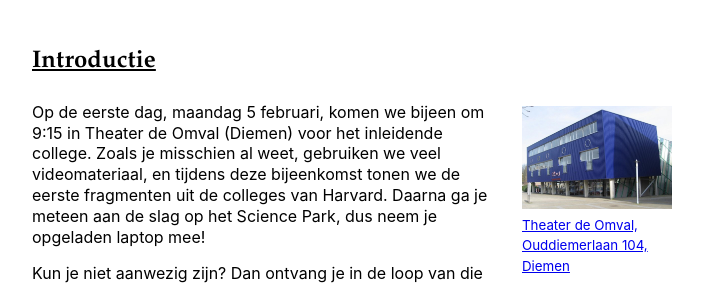
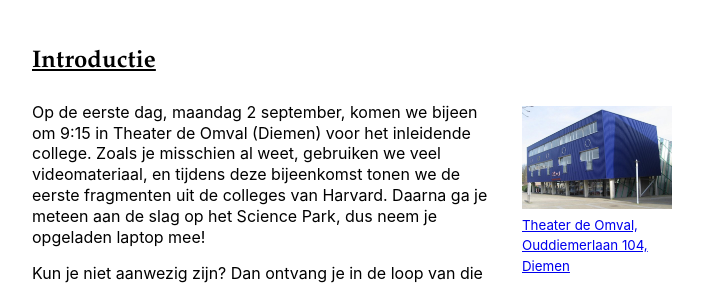
Before and after one commit to minprog/welkom, a Jekyll site: the page built from vrij/index.md, in a window 1280 px wide and 900 px high, scrolled down 892 px. Shown: the part 158-443 px from the top of the window, without its empty margins (288-991 px from the left). Built offline with Jekyll 4.4.1, drawn with Linux system fonts in a browser that asks for light colours; our own code applies the rules of GitHub Pages for plain Markdown files.

Commit message:
september is tijd voor de oogst

```diff
--- a/vrij/index.md
+++ b/vrij/index.md
@@ -22,7 +22,7 @@ We hopen jullie allemaal te spreken in de eerste weken van de minor, maar mocht
 <a href="https://www.theaterdeomval.nl"><img src="../omval.jpg" style="max-width:150px;"><br><small>Theater de Omval, Ouddiemerlaan&nbsp;104,  Diemen</small></a>
 </div>
 
-Op de eerste dag, maandag 5 februari, komen we bijeen om 9:15 in Theater de Omval (Diemen) voor het inleidende college. Zoals je misschien al weet, gebruiken we veel videomateriaal, en tijdens deze bijeenkomst tonen we de eerste fragmenten uit de colleges van Harvard. Daarna ga je meteen aan de slag op het Science Park, dus neem je opgeladen laptop mee!
+Op de eerste dag, maandag 2 september, komen we bijeen om 9:15 in Theater de Omval (Diemen) voor het inleidende college. Zoals je misschien al weet, gebruiken we veel videomateriaal, en tijdens deze bijeenkomst tonen we de eerste fragmenten uit de colleges van Harvard. Daarna ga je meteen aan de slag op het Science Park, dus neem je opgeladen laptop mee!
 
 Kun je niet aanwezig zijn? Dan ontvang je in de loop van die dag (niet vooraf!) een link naar een videocollege en meer informatie over de opdrachten van de eerste week. We verwachten je tijdens de week op een aantal momenten aanwezig kunt zijn om hier aan te werken en een goede start te maken. De indeling is flexibel, dus je kunt het zelf plannen in combinatie met een ander vak!
 
```
